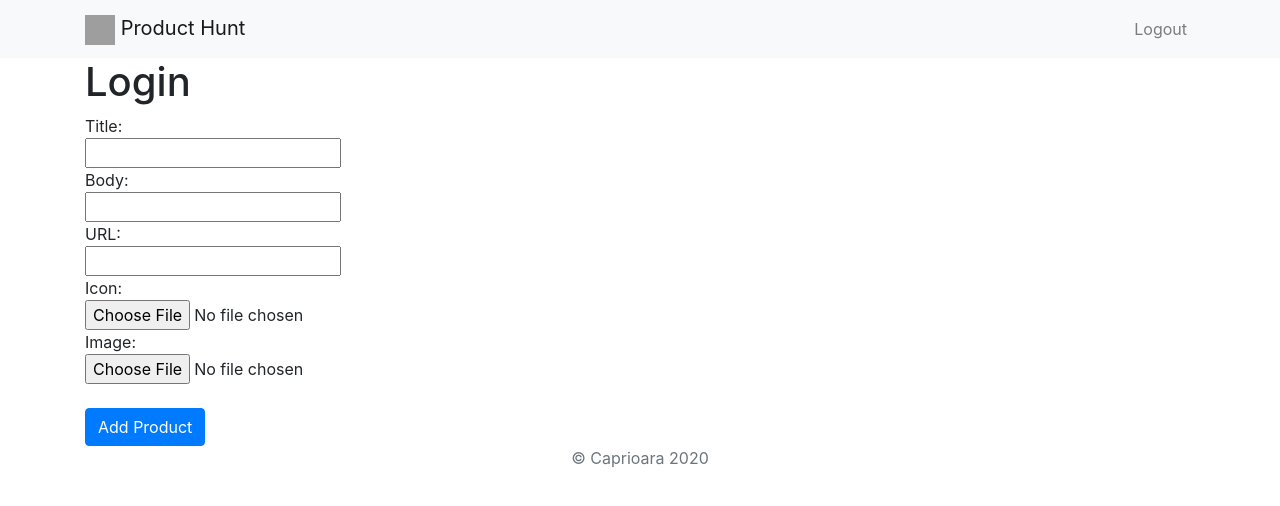
After one commit to caprioara/producthunt, a Django app: page /products/create in a window 1280 px wide. The commit adds this page. Shown: the top 506 px of the page. Run offline with Django 3.2, Linux system fonts and the light colour scheme; the visitor is signed in with stand-in values (Sample User, id 1); some libraries are stand-ins or nearby versions; grey boxes are pictures that could not be loaded.

Commit message:
finished

```diff
--- a/producthunt/settings.py
+++ b/producthunt/settings.py
@@ -131,3 +131,6 @@ STATICFILES_DIRS = [
 
 STATIC_ROOT = os.path.join(BASE_DIR, 'static')
 STATIC_URL = '/static/' # Numele adresei -> /static/
+
+MEDIA_ROOT = os.path.join(BASE_DIR, 'media')
+MEDIA_URL = '/media/'
--- a/producthunt/templates/base.html
+++ b/producthunt/templates/base.html
@@ -9,9 +9,10 @@
 	<meta name="description" content="">
 	<meta name="author" content="Mark Otto, Jacob Thornton, and Bootstrap contributors">
 	<meta name="generator" content="Jekyll v4.0.1">
-	<title>Neata Dragos</title>
+	<title>Product-Hunt</title>
 
 	<link rel="canonical" href="https://getbootstrap.com/docs/4.5/examples/album/">
+	<link href="{% static 'open-iconic/font/css/open-iconic-bootstrap.css' %}" rel="stylesheet">
 
 	<!-- Bootstrap core CSS -->
 	<link href="/docs/4.5/dist/css/bootstrap.min.css" rel="stylesheet" integrity="sha384-9aIt2nRpC12Uk9gS9baDl411NQApFmC26EwAOH8WgZl5MYYxFfc+NcPb1dKGj7Sk" crossorigin="anonymous">
@@ -57,7 +58,7 @@
 
 		<nav class="navbar navbar-expand-lg navbar-light bg-light">
 			<div class="container">
-				<a class="navbar-brand" href="">
+				<a class="navbar-brand" href="{% url 'home' %}">
 				<img src="{% static 'parking.png' %}" height=30 width=30 class="d-inline-block alighn-top">
 				Product Hunt
 				</a>
@@ -67,6 +68,7 @@
 				<div class="collapse navbar-collapse" id="navbarNavAltMarkup">
 					<div class="navbar-nav ml-auto">
 						{% if user.is_authenticated %}
+						<a class="nav-item nav-link" href="{% url 'create' %}"><span class="oi oi-plus"></span></a>
 						<a class="nav-item nav-link" href="javascript:{document.getElementById('logout').submit()}">Logout</a>
 						<form id="logout" method="POST" action="{% url 'logout' %}">
 							{% csrf_token %}
--- a/producthunt/urls.py
+++ b/producthunt/urls.py
@@ -1,9 +1,13 @@
 from django.contrib import admin
 from django.urls import path, include
 from products import views
+
+from django.conf import settings
+from django.conf.urls.static import static
 
 urlpatterns = [
     path('admin/', admin.site.urls),
     path('', views.home, name='home'),
     path('accounts/', include('accounts.urls')),
-]
+    path('products/', include('products.urls')),
+] + static(settings.MEDIA_URL, document_root=settings.MEDIA_ROOT)
--- /dev/null
+++ b/products/templates/products/create.html
@@ -0,0 +1,44 @@
+{% extends 'base.html' %}
+
+{% block content %}
+
+{% if error %}
+
+{{ error }}
+<br>
+<br>
+{% endif %}
+
+<h1>Login</h1>
+
+<form method="POST" action="{% url 'create' %}" enctype="multipart/form-data">
+
+{% csrf_token %}
+Title:
+<br>
+<input type="text" name="title" />
+<br>
+Body:
+<br>
+<input type="textbox" name="body" />
+<br>
+URL:
+<br>
+<input type="text" name="url" />
+<br>
+Icon:
+<br>
+<input type="file" name="icon" />
+<br>
+Image:
+<br>
+<input type="file" name="image" />
+<br>
+<br>
+<input class="btn btn-primary" type="submit" value="Add Product" />
+
+
+
+</form>
+
+{% endblock %}
--- /dev/null
+++ b/products/urls.py
@@ -0,0 +1,8 @@
+from django.urls import path, include
+from . import views
+
+urlpatterns = [
+	path('create', views.create, name='create'),
+	path('<int:product_id>', views.detail, name='detail'),
+	path('<int:product_id>/upvote', views.upvote, name='upvote'),
+]
--- a/products/views.py
+++ b/products/views.py
@@ -1,5 +1,47 @@
-from django.shortcuts import render
+from django.shortcuts import render, redirect, get_object_or_404
+from django.contrib.auth.decorators import login_required
+from .models import Product
+from django.utils import timezone
 
 # Create your views here.
 def home(request):
-	return render(request, 'products/home.html')
+	products = Product.objects
+	return render(request, 'products/home.html',{'products':products})
+
+
+@login_required(login_url="/accounts/signup")
+def create(request):
+	if request.method == 'POST':
+		# Add exception
+		if request.POST['title'] and request.POST['body'] and request.POST['url'] and request.FILES['icon'] and request.FILES['image']:
+			product = Product()
+			product.title = request.POST['title']
+			product.body = request.POST['body']
+			if request.POST['url'].startswith('http://') or request.POST['url'].startswith('https://'):
+				product.url = request.POST['url']
+			else:
+				product.url = 'http://' + request.POST['url']
+			product.icon = request.FILES['icon']
+			product.image = request.FILES['image']
+			product.pub_date = timezone.datetime.now()
+			product.hunter = request.user
+			product.save()
+			return redirect('/products/' + str(product.id))
+
+		else:
+			return render(request, 'products/create.html', {'error':'All fields are required.'})
+	else:
+		return render(request, 'products/create.html')
+
+
+def detail(request, product_id):
+	product = get_object_or_404(Product, pk=product_id)
+	return render(request, 'products/detail.html', {'product':product})
+
+@login_required(login_url="/accounts/signup")
+def upvote(request, product_id):
+	if request.method == 'POST':
+		product = get_object_or_404(Product, pk=product_id)
+		product.votes_total += 1
+		product.save()
+		return redirect('/products/' + str(product.id))
```
Also changed, not shown: Documentation.md (added, +5 -0 lines), products/templates/products/detail.html (added, +44 -0 lines), products/templates/products/home.html (+19 -1 lines), 1 other file.
